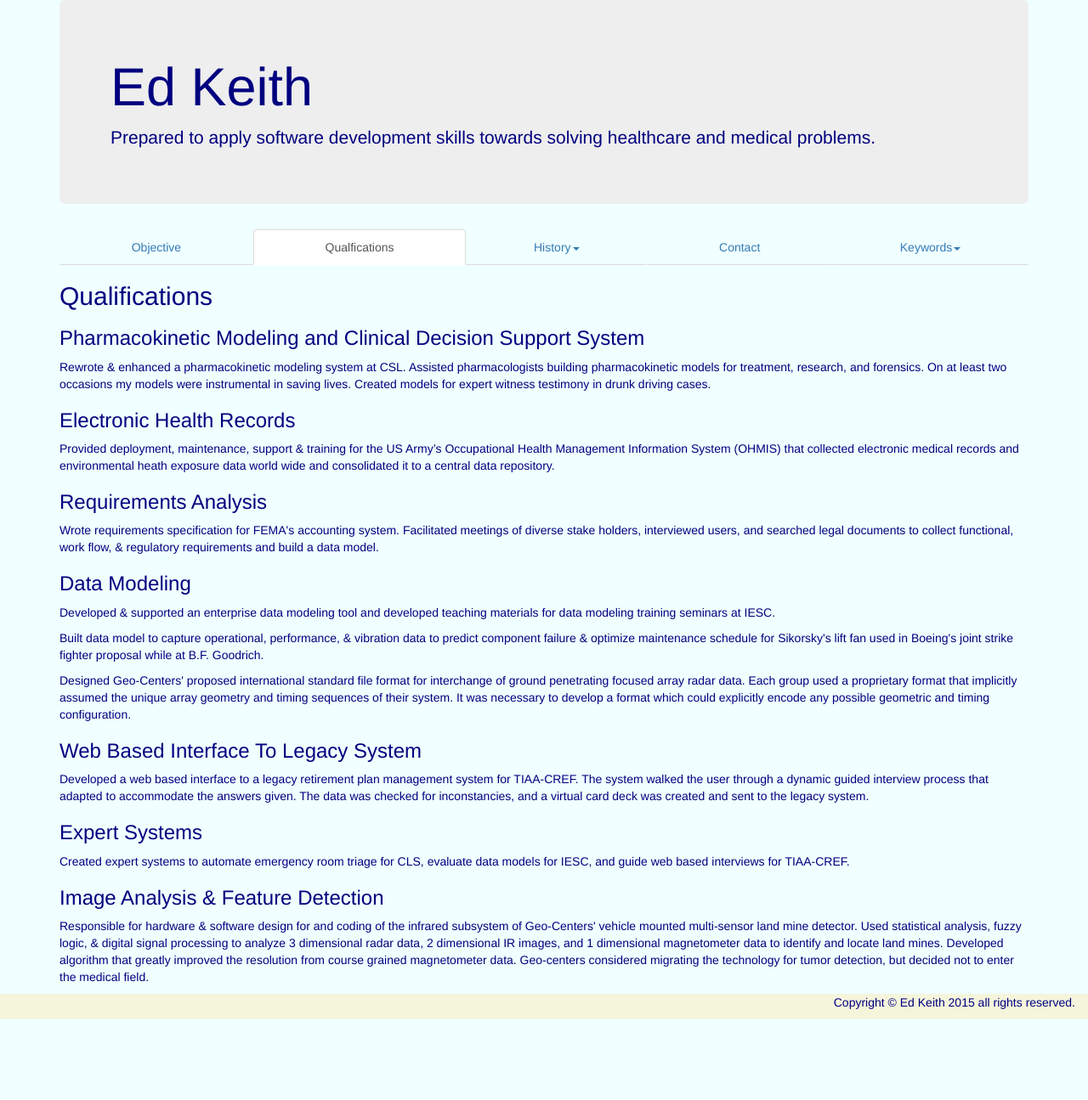
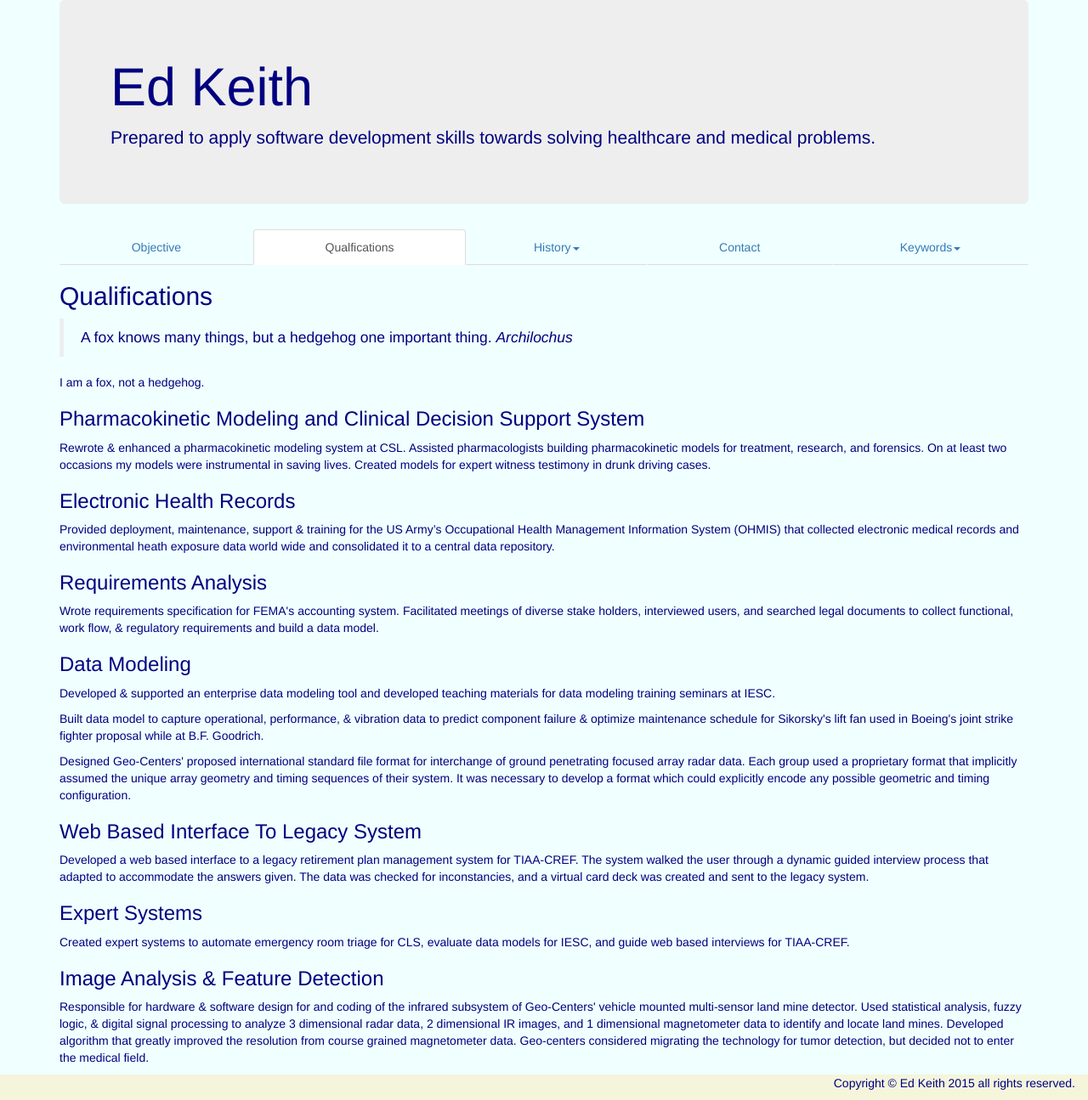
Before and after one commit to EdKeith/EdKeith.github.io, a Jekyll site: the page built from edkres.html, in a window 1280 px wide. Shown: the whole page at 85% size. Built offline with Jekyll 4.4.1, drawn with Linux system fonts in a browser that asks for light colours; nearby versions of some CDN libraries; before the commit the page ends 1200 px from its top, so only the background shows below that.

Commit message:
Added fox & hegdhog quote.

```diff
--- a/_includes/reshealthqual.html
+++ b/_includes/reshealthqual.html
@@ -1,5 +1,11 @@
 <section id="qualfications" class="tab-pane fade in active">
     <h2>Qualifications</h2>
+
+<blockquote>
+A fox knows many things, but a hedgehog one important thing.
+<cite>Archilochus</cite>
+</blockquote>
+<p>I am a fox, not a hedgehog.</p>
 
     <h3>Pharmacokinetic Modeling and Clinical Decision Support System</h3>
     <p>Rewrote &amp; enhanced a pharmacokinetic modeling system at
```
